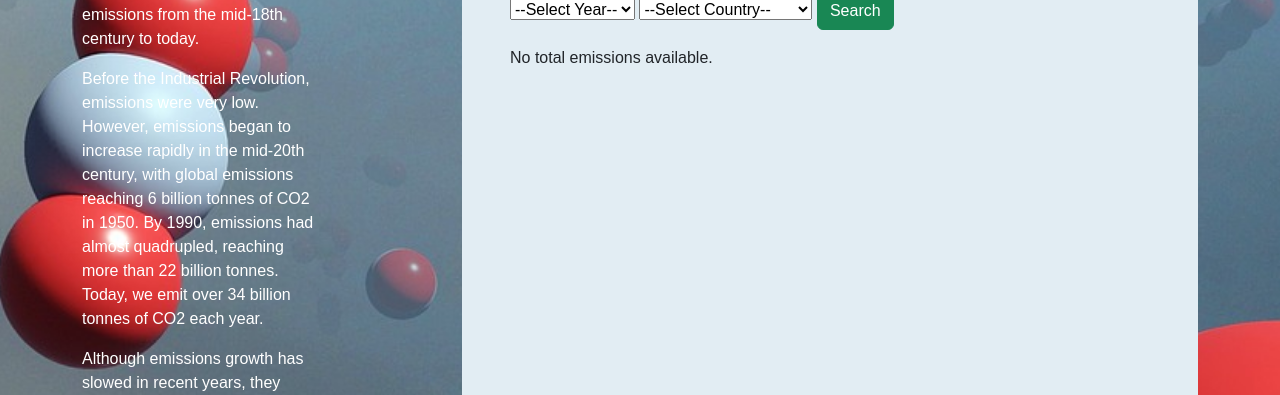
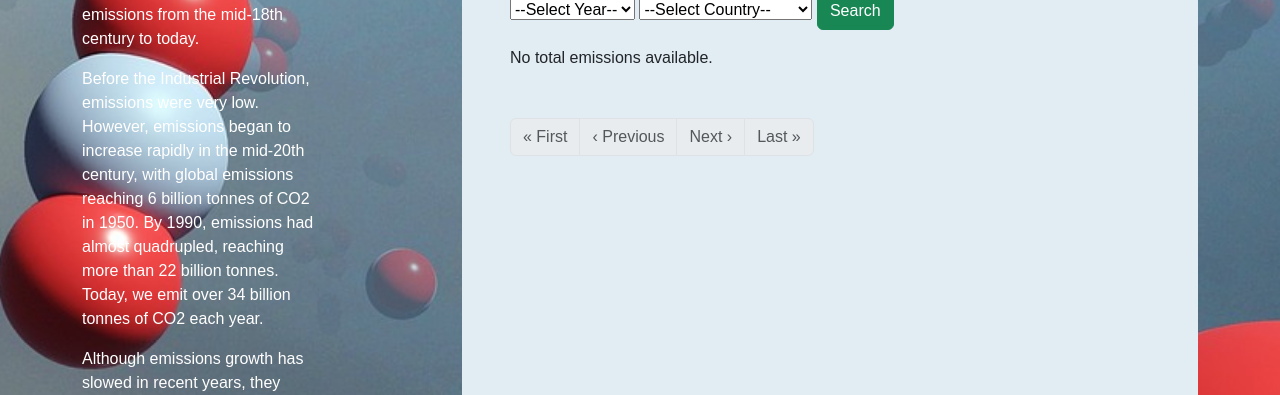
Before and after one commit to Cloudy030/cs511_delta, a Django app: template emission/templates/emission/total_filter.html in a window 1280 px wide. Shown: the part 339-734 px from the top of the page. Run offline with Django 4.2, Linux system fonts and the light colour scheme; the template is opened without the code that fills it: values that come from a table or form of the project are taken from there, others are empty; data comes from the database, SQL or seed files in the repository.

Commit message:
updated view for totalemission and percapitaemission

```diff
--- a/emission/templates/emission/total_filter.html
+++ b/emission/templates/emission/total_filter.html
@@ -17,10 +17,6 @@
             <option value="{{ country.id }}">{{ country.country_name }}</option>
             {% endfor %}
       </select>
-        <!-- <div class="mb-3 d-inline-block">
-          <label for="year" class="form-label">year:</label>
-          <input type="dropdown" class="form-control" id="year">
-        </div> -->
 
         <button type="submit" class="btn btn-success">Search</button>
       </form>
@@ -59,6 +55,53 @@
 <p>No total emissions available.</p>
 {% endif %}
 
+<div class="pagination my-5">
+  <ul class="pagination justify-content-center">
+    {% if page_obj.has_previous %}
+      <li class="page-item">
+        <a class="page-link" href="?page=1">&laquo; First</a>
+      </li>
+      <li class="page-item">
+        <a class="page-link" href="?page={{ page_obj.previous_page_number }}">&lsaquo; Previous</a>
+      </li>
+    {% else %}
+      <li class="page-item disabled">
+        <span class="page-link">&laquo; First</span>
+      </li>
+      <li class="page-item disabled">
+        <span class="page-link">&lsaquo; Previous</span>
+      </li>
+    {% endif %}
+
+    {% for num in page_obj.paginator.page_range %}
+      {% if page_obj.number == num %}
+        <li class="page-item active">
+          <span class="page-link">{{ num }} <span class="sr-only">(current)</span></span>
+        </li>
+      {% elif num > page_obj.number|add:'-3' and num < page_obj.number|add:'3' %}
+        <li class="page-item">
+          <a class="page-link" href="?page={{ num }}">{{ num }}</a>
+        </li>
+      {% endif %}
+    {% endfor %}
+
+    {% if page_obj.has_next %}
+      <li class="page-item">
+        <a class="page-link" href="?page={{ page_obj.next_page_number }}">Next &rsaquo;</a>
+      </li>
+      <li class="page-item">
+        <a class="page-link" href="?page={{ page_obj.paginator.num_pages }}">Last &raquo;</a>
+      </li>
+    {% else %}
+      <li class="page-item disabled">
+        <span class="page-link">Next &rsaquo;</span>
+      </li>
+      <li class="page-item disabled">
+        <span class="page-link">Last &raquo;</span>
+      </li>
+    {% endif %}
+  </ul>
+</div>
 
 </div>
 {% endblock %}
--- a/emission/urls.py
+++ b/emission/urls.py
@@ -6,10 +6,10 @@ path('', views.index, name='index'),
 # path('country_list', views.country_list, name='country_list'),
 path('total/', views.total, name='total'),
 #path('total/map/', views.total, {'format': 'map'}, name='totalemission_map'),
-path('total/chart/', views.total, {'format': 'chart'}, name='totalemission_chart'),
+#path('total/chart/', views.total, {'format': 'chart'}, name='totalemission_chart'),
 path('per_capita/', views.per_capita, name='per_capita'),
 #path('per_capita/map/', views.per_capita, {'format': 'map'}, name='per_capita_map'),
-path('per_capita/chart/', views.per_capita, {'format': 'chart'}, name='per_capita_chart'),
+#path('per_capita/chart/', views.per_capita, {'format': 'chart'}, name='per_capita_chart'),
 # path('source', views.source, name='source'),
 # path('year', views.year, name='year'),
 path('totalfilter', views.totalfilter, name='totalfilter'),
```
Also changed, not shown: emission/views.py (+4 -70 lines).
